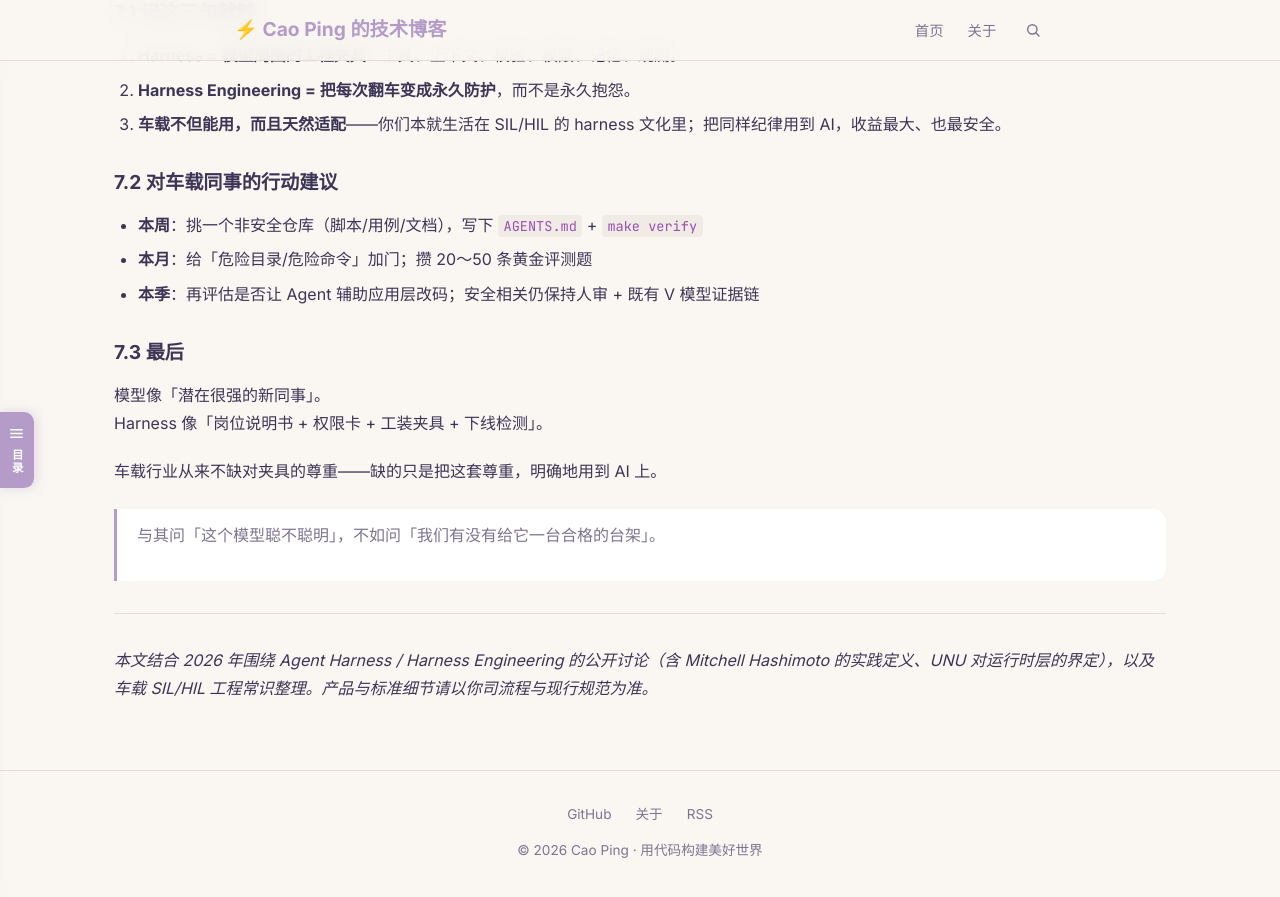
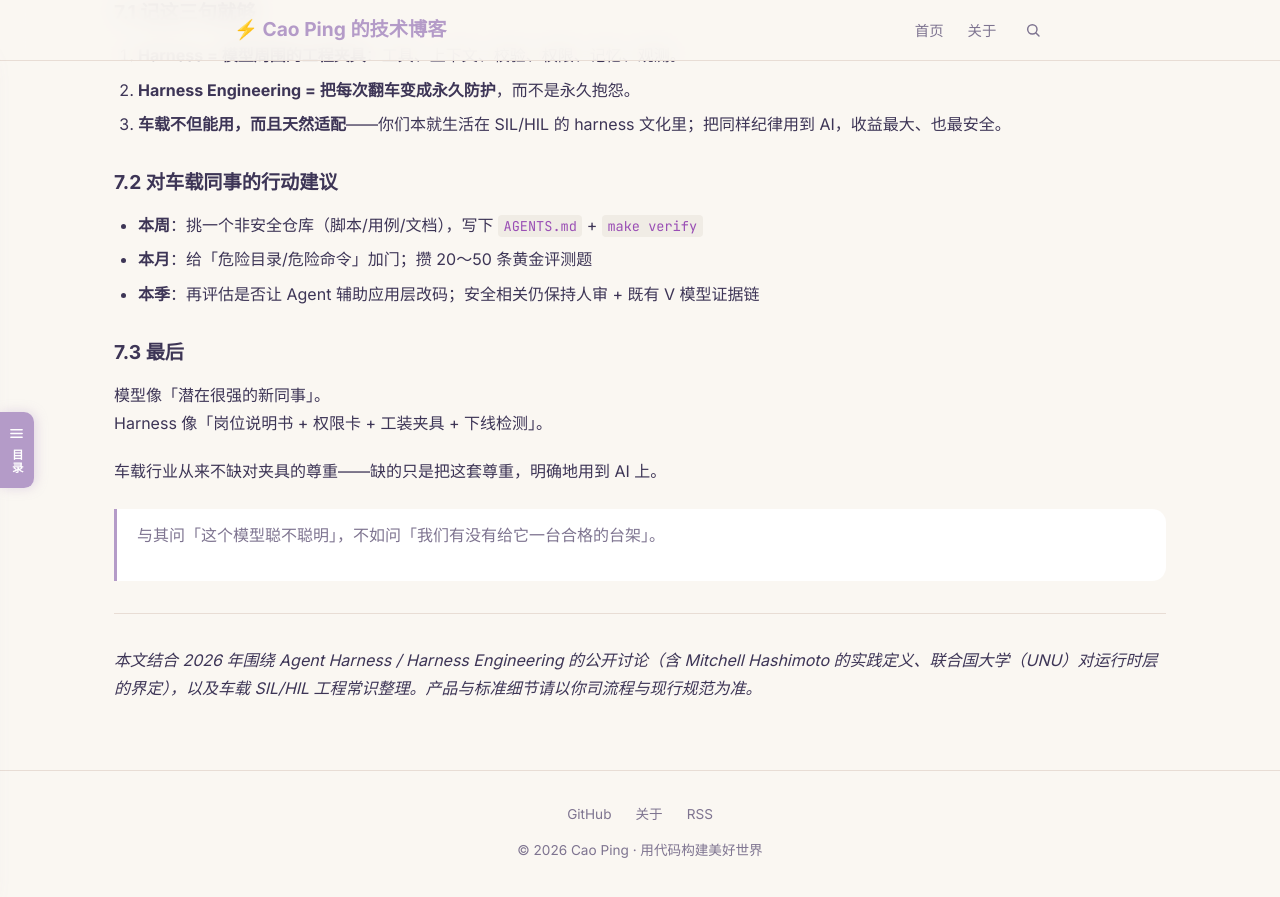
Before and after one commit to caoping0623/caoping0623.github.io, a Jekyll site: the page built from _posts/2026-07-30-ai-harness.md, in a window 1280 px wide and 900 px high, scrolled down 14585 px. Shown: the top 897 px of the window. Built offline with Jekyll 4.4.1, drawn with Linux system fonts in a browser that asks for light colours; some of the changed text lies outside the part shown.

Commit message:
docs: UNU 补上联合国大学全称
Co-authored-by: Cursor <cursoragent@cursor.com>

```diff
--- a/_posts/2026-07-30-ai-harness.md
+++ b/_posts/2026-07-30-ai-harness.md
@@ -180,7 +180,7 @@ Hashimoto 强调的重点就在这里：**给 Agent 快速、高质量的「你
 ### 2.5 记忆与状态（Memory / State）
 
 长任务需要记住：做到哪一步了、上次失败原因、用户偏好、项目约定。
-UNU 报告里提到的常见失败，很多都是状态问题：中断后重复操作、上下文溢出后「失忆」、无法恢复。
+联合国大学（UNU）报告里提到的常见失败，很多都是状态问题：中断后重复操作、上下文溢出后「失忆」、无法恢复。
 
 ### 2.6 观测与回放（Observability）
 
@@ -551,4 +551,4 @@ Harness 像「岗位说明书 + 权限卡 + 工装夹具 + 下线检测」。
 
 ---
 
-*本文结合 2026 年围绕 Agent Harness / Harness Engineering 的公开讨论（含 Mitchell Hashimoto 的实践定义、UNU 对运行时层的界定），以及车载 SIL/HIL 工程常识整理。产品与标准细节请以你司流程与现行规范为准。*
+*本文结合 2026 年围绕 Agent Harness / Harness Engineering 的公开讨论（含 Mitchell Hashimoto 的实践定义、联合国大学（UNU）对运行时层的界定），以及车载 SIL/HIL 工程常识整理。产品与标准细节请以你司流程与现行规范为准。*
```
